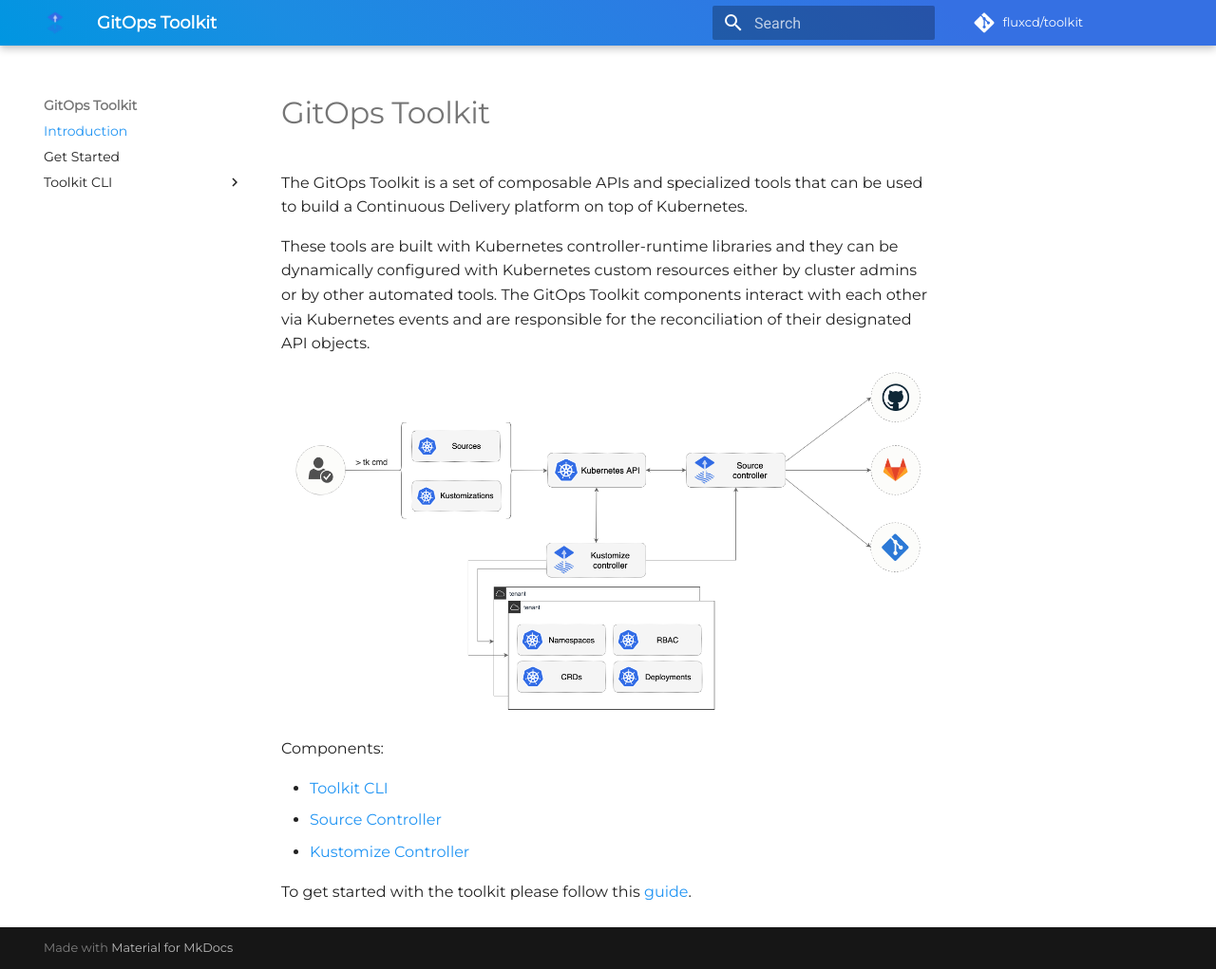
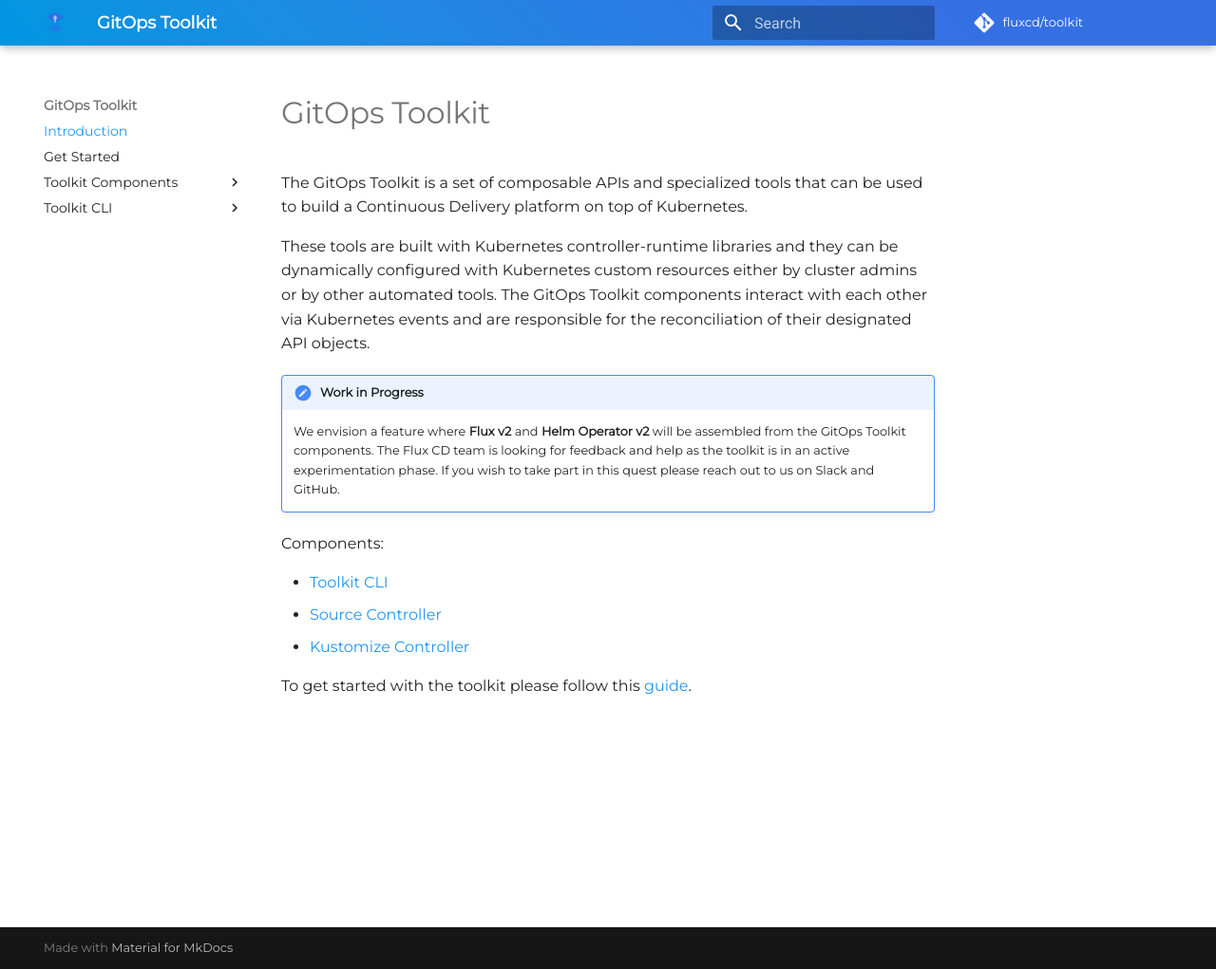
Before and after one commit to cclouddev/flux2, an MkDocs documentation site: the page built from docs/index.md, in a window 1280 px wide and 1021 px high. Shown: the whole window at 95% size. Built offline with MkDocs 1.6.1 and Material for MkDocs 9.7.7, drawn with Linux system fonts in a browser that asks for light colours; comment, search, counter and statistics services are not loaded.

Commit message:
Add toolkit components docs

```diff
--- a/docs/index.md
+++ b/docs/index.md
@@ -9,12 +9,16 @@ cluster admins or by other automated tools.
 The GitOps Toolkit components interact with each other via Kubernetes
 events and are responsible for the reconciliation of their designated API objects.
 
-![](diagrams/tk-overview.png)
+!!! hint "Work in Progress"
+    We envision a feature where **Flux v2** and **Helm Operator v2** will be assembled from
+    the GitOps Toolkit components. The Flux CD team is looking for feedback and help as
+    the toolkit is in an active experimentation phase.
+    If you wish to take part in this quest please reach out to us on Slack and GitHub.
 
 Components:
 
 - [Toolkit CLI](https://github.com/fluxcd/toolkit)
-- [Source Controller](https://github.com/fluxcd/source-controller)
-- [Kustomize Controller](https://github.com/fluxcd/kustomize-controller)
+- [Source Controller](components/source/controller.md)
+- [Kustomize Controller](components/kustomize/controller.md)
 
 To get started with the toolkit please follow this [guide](get-started/index.md).
--- a/mkdocs.yml
+++ b/mkdocs.yml
@@ -37,6 +37,11 @@ markdown_extensions:
 nav:
   - Introduction: index.md
   - Get Started: get-started/index.md
+  - Toolkit Components:
+    - Source Controller: components/source/controller.md
+    - Source API: components/source/api.md
+    - Kustomize Controller: components/kustomize/controller.md
+    - Kustomize API: components/kustomize/api.md
   - Toolkit CLI:
     - Bootstrap: cmd/tk_bootstrap.md
     - Check: cmd/tk_check.md
```
Also changed, not shown: docs/components/kustomize/controller.md (added, +23 -0 lines), docs/components/source/controller.md (added, +24 -0 lines), docs/_files/kustomize-controller.png (added), docs/_files/source-controller.png (added), 1 other file.
